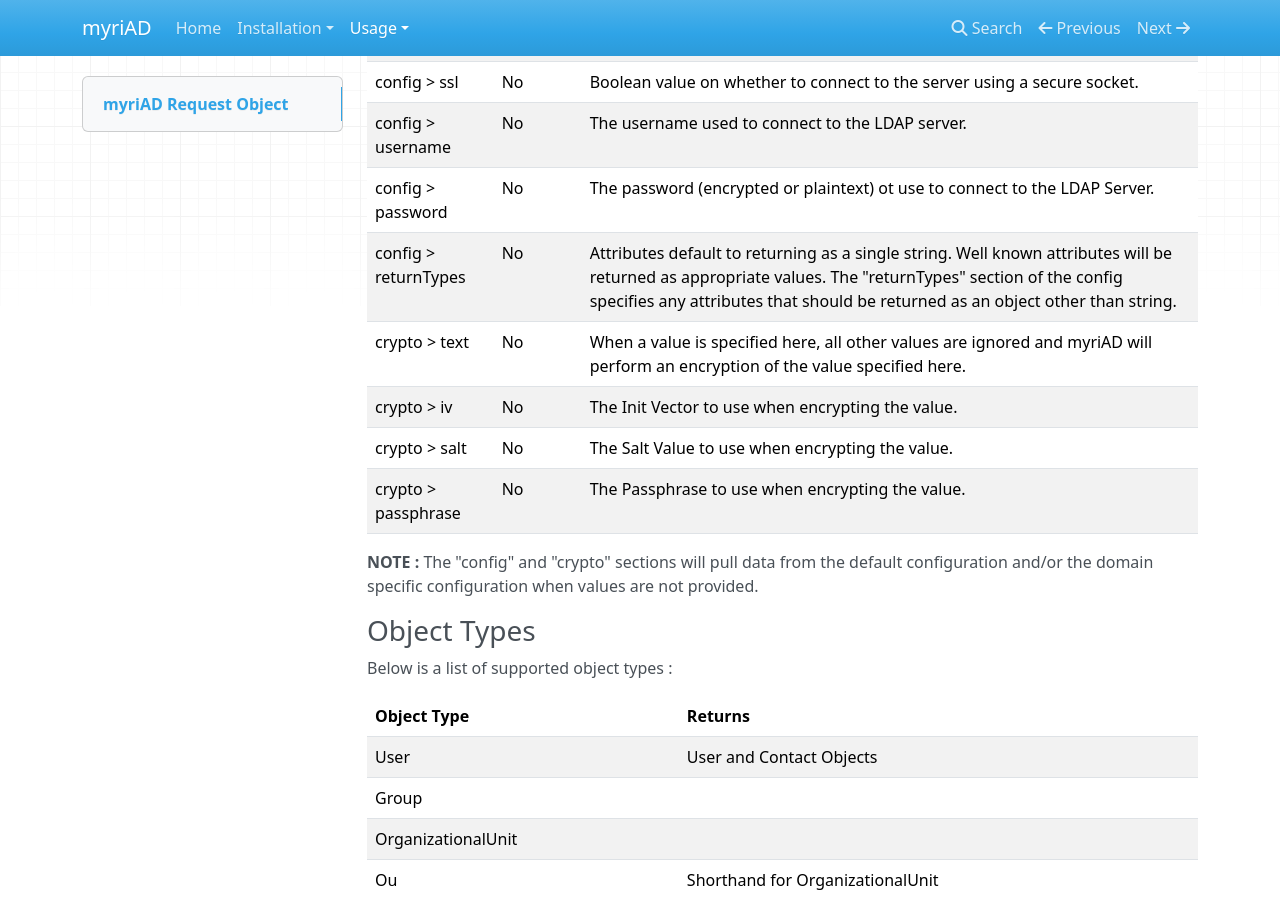
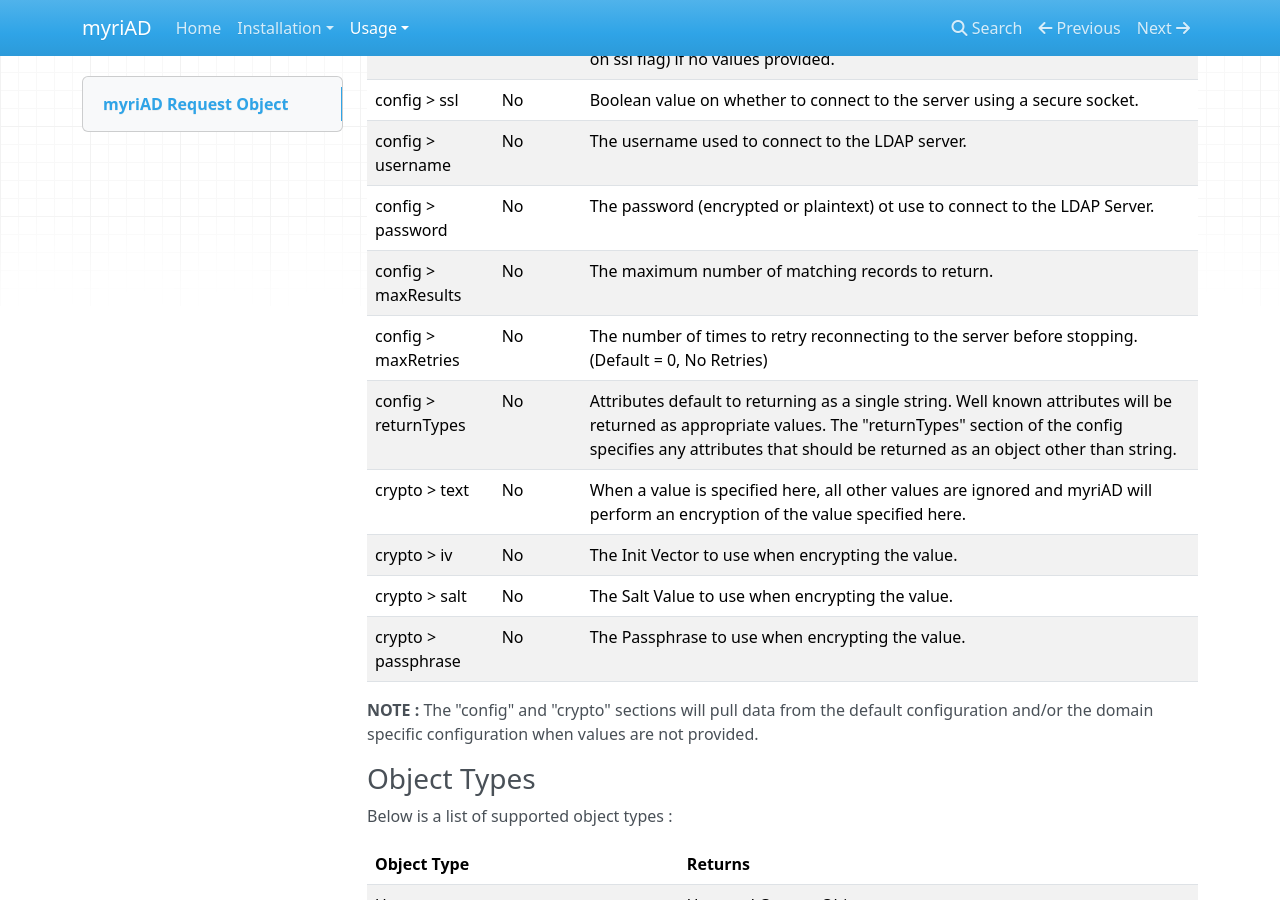
Before and after one commit to SynapseProject/myriad.docs, an MkDocs documentation site: the page built from docs/usage/request.md, in a window 1280 px wide and 900 px high, scrolled down 1286 px. Built offline with MkDocs 1.6.1, drawn with Linux system fonts in a browser that asks for light colours; nearby versions of some CDN libraries; old or Windows-style settings are respelled for this version of MkDocs.

Commit message:
Update Config section to document maxResults and maxRetries attributes.

```diff
--- a/docs/usage/request.md
+++ b/docs/usage/request.md
@@ -20,6 +20,7 @@ The code behind myriAD receives a JSON object as its input.  Whether this is pas
         "username": "MyUserName",
         "password": "MyEncryptedOrPlaintextPassword",
         "maxResults": 1000,
+        "maxRetries": 0,
         "returnTypes": {
             "attribute001": "StringArray",
             "attribute002": "Guid",
@@ -47,6 +48,8 @@ The code behind myriAD receives a JSON object as its input.  Whether this is pas
 | config > ssl | No | Boolean value on whether to connect to the server using a secure socket.
 | config > username | No | The username used to connect to the LDAP server.
 | config > password | No | The password (encrypted or plaintext) ot use to connect to the LDAP Server.
+| config > maxResults | No | The maximum number of matching records to return.
+| config > maxRetries | No | The number of times to retry reconnecting to the server before stopping. (Default = 0, No Retries)
 | config > returnTypes | No | Attributes default to returning as a single string.  Well known attributes will be returned as appropriate values.  The "returnTypes" section of the config specifies any attributes that should be returned as an object other than string.
 | crypto > text | No | When a value is specified here, all other values are ignored and myriAD will perform an encryption of the value specified here.
 | crypto > iv | No | The Init Vector to use when encrypting the value.
```
